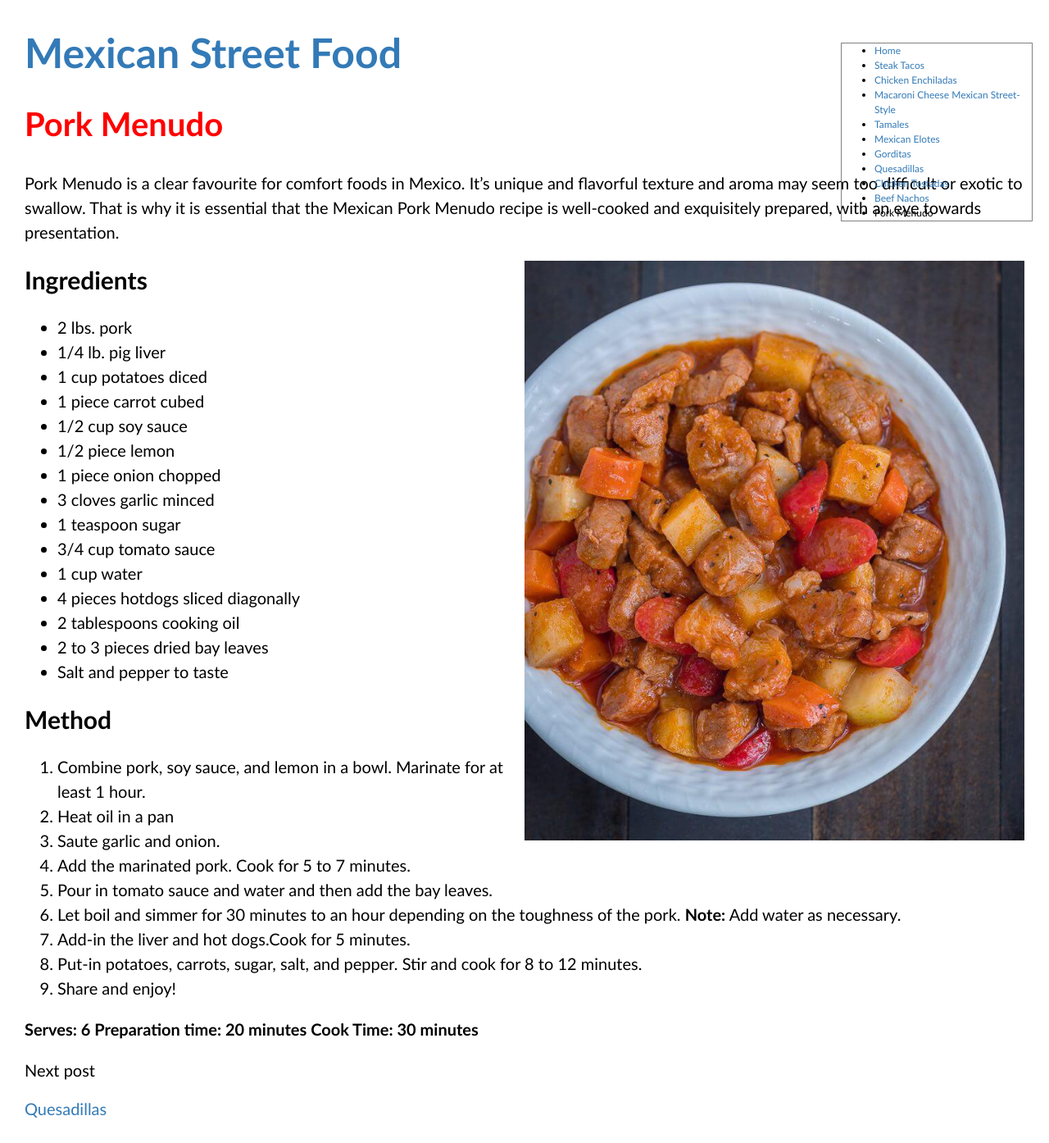
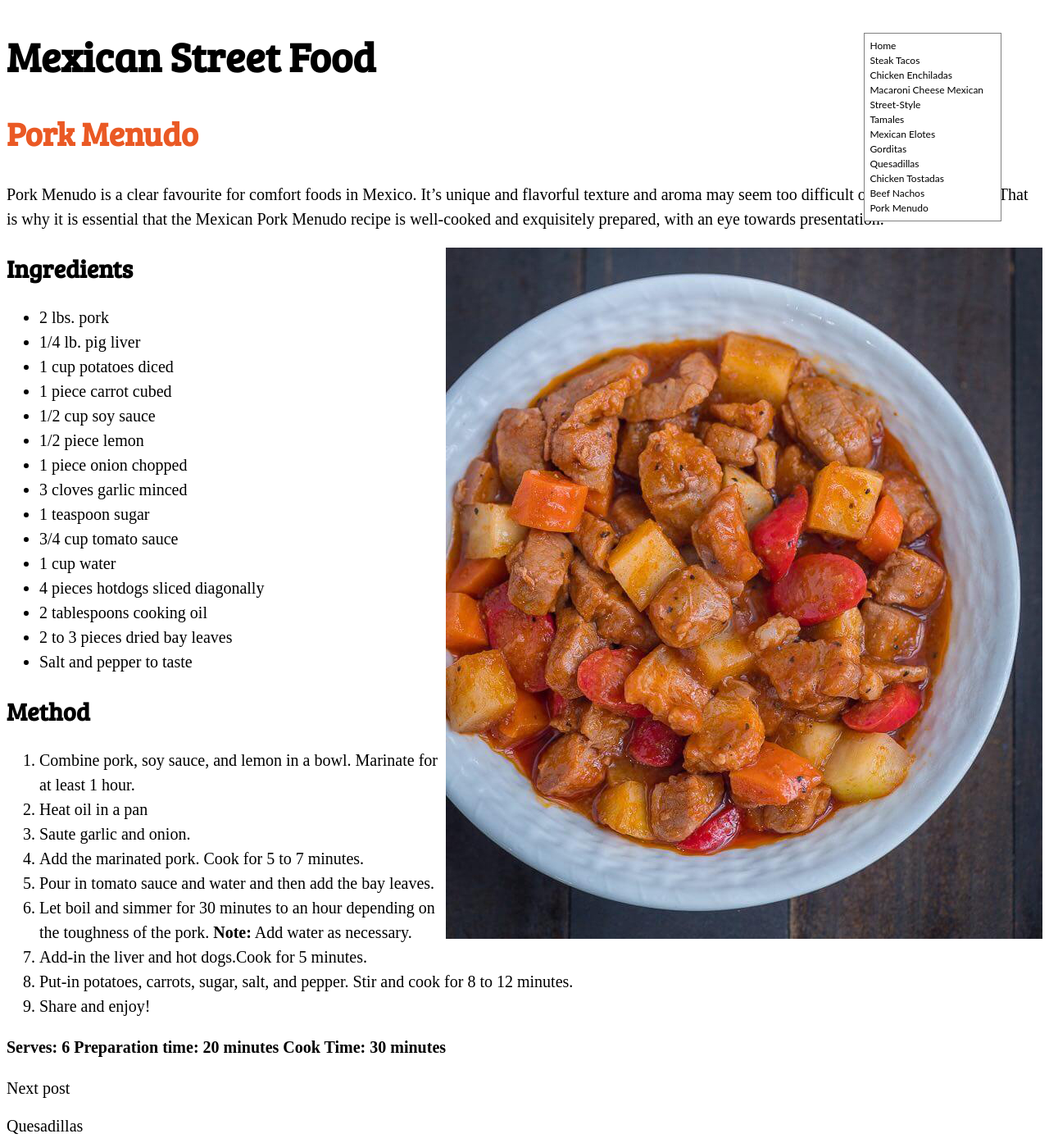
Before and after one commit to amycreates/amycreates.github.io, a Jekyll site: the page built from _recipes/PorkMenudo.markdown, in a window 1280 px wide. Shown: the whole page at 82% size. Built offline with Jekyll 4.4.1, drawn with Linux system fonts in a browser that asks for light colours.

Commit message:
Converted trial to live version css

```diff
--- a/assets/css/recipes.css
+++ b/assets/css/recipes.css
@@ -4,6 +4,7 @@ html {
     -ms-text-size-adjust: 100%;
     -webkit-text-size-adjust: 100%;
     background: #fff;
+
 }
 
 .post-content h1, .excerpt h1 {
@@ -11,13 +12,13 @@ html {
 }
 
 img {
-  float:right;
-  max-width: 50%;
+  float: right;
 }
 
 h1.title {
   font-size:2em;
-  color:red;
+  color:#ea5924;
+  font-family: 'Bree Serif', serif;
 }
 
 article, aside, details, figcaption, figure, footer, header, hgroup,
@@ -26,19 +27,32 @@ main, menu, nav, section, summary {
 }
 
 body {
-    font-family: "Source Sans Pro", "Trebuchet MS", Helvetica, Arial, sans-serif;
+    font-family: serif;
+    /* "Lucida bright", "Lucida Fax", "Palatino Linotype"; */ */
     margin: 30px;
     font-size: 1.25em;
 }
 
 h1.site-title {
 font-size: 2.5em;
+font-family: 'Bree Serif', serif;
 }
+
+h2{
+
+ font-family: 'Bree Serif', serif;
+}
+
+
 
 img.cover {
 float:right;
-width:30%;
-margin:12px;
+width:20%;
+margin:20px;
+position: absolute;
+left: 0;
+top:100px;
+padding-left: 50px 40px;
 }
 
 
@@ -46,6 +60,20 @@ blockquote {
 
 }
 
+
+header.site-header{
+width:100%;
+/*text-align:left;
+position: fixed;
+font-family: "bree-serif", serif;
+background:
+top:0;
+bottom:0;
+height:50%; */
+
+
+
+}
 
 table {
 
@@ -70,17 +98,37 @@ hr {
 }
 
 a {
-    color: #337ab7;
-    text-decoration: none
+    color: black;
+    text-decoration:none;
 }
 
 /* for a menu for all recipes */
 ul.recipes {
   border: 1px solid gray;
-  width: 15%;
+  width: 12%;
   float:right;
   font-size: 60%;
-  position: absolute;
-  top:40px;
-  right:20px;
+  position: fixed;
+  top:10px;
+  right:8px;
+  padding: 6px;
+  background:white;
+
 }
+
+ul.recipes a {
+
+color: ea5924;
+}
+
+nav ul
+{
+	font-family: "bree-serif",lato, serif;
+	background: white;
+	list-style: none;
+	text-align: left;
+  margin-left: 10px;
+	margin-right:50px;
+  margin-top: 30px;
+  margin-bottom: 100px;
+}
```
